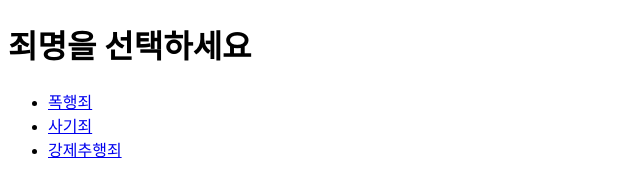
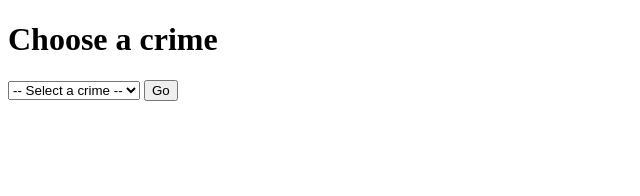
Before and after one commit to idontknowwell/criminal_law_logic2, a plain HTML site: page index.html in a window 1280 px wide. Shown: the whole page, without its empty margins (0-640 px from the left). Drawn offline with Linux system fonts and the light colour scheme.

Commit message:
Update index.html

```diff
--- a/index.html
+++ b/index.html
@@ -1,15 +1,24 @@
 <!DOCTYPE html>
-<html>
+<html lang="en">
 <head>
-  <meta charset="UTF-8">
-  <title>형법 규범 시스템</title>
+  <meta charset="UTF-8" />
+  <title>Simple Legal Judgment Tool</title>
 </head>
 <body>
-  <h1>죄명을 선택하세요</h1>
-  <ul>
-    <li><a href="battery.html">폭행죄</a></li>
-    <li><a href="fraud.html">사기죄</a></li>
-    <li><a href="sexual_assault.html">강제추행죄</a></li>
-  </ul>
+  <h1>Choose a crime</h1>
+  <select id="crimeSelect">
+    <option value="">-- Select a crime --</option>
+    <option value="battery">폭행죄 (Battery)</option>
+  </select>
+  <button onclick="goToCrimePage()">Go</button>
+
+  <script>
+    function goToCrimePage() {
+      const selected = document.getElementById('crimeSelect').value;
+      if (selected) {
+        window.location.href = selected + '.html';
+      }
+    }
+  </script>
 </body>
 </html>
```
